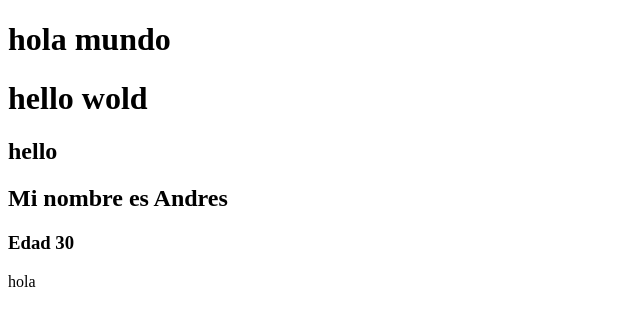
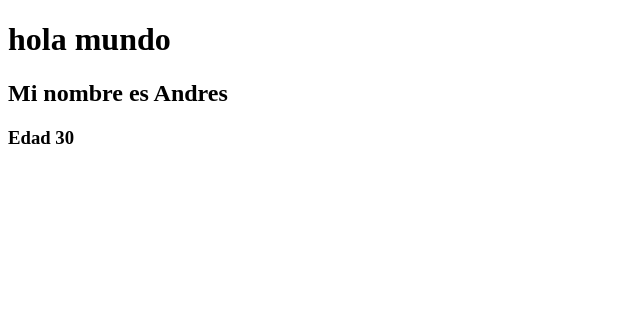
Before and after one commit to Arnulf05/Gitdemo, a plain HTML site: page index.html in a window 1280 px wide. Shown: the whole page, without its empty margins (0-640 px from the left). Drawn offline with Linux system fonts and the light colour scheme.

Commit message:
elimine un h1, y un h2

```diff
--- a/index.html
+++ b/index.html
@@ -7,10 +7,7 @@
 </head>
 <body>
     <h1>hola mundo</h1>
-    <h1>hello wold</h1>
-    <h2>hello</h2>
     <h2>Mi nombre es Andres</h2>
     <h3>Edad 30</h3>
-    hola
 </body>
 </html>
```
